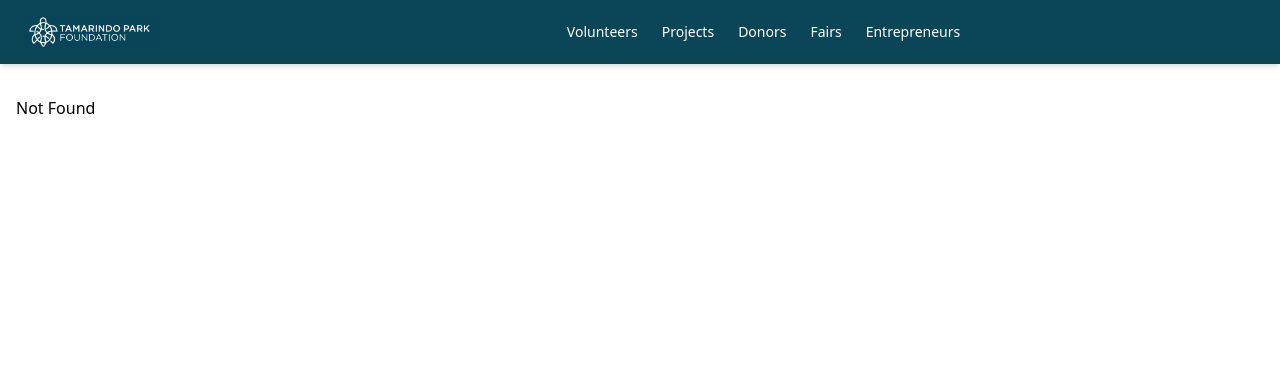
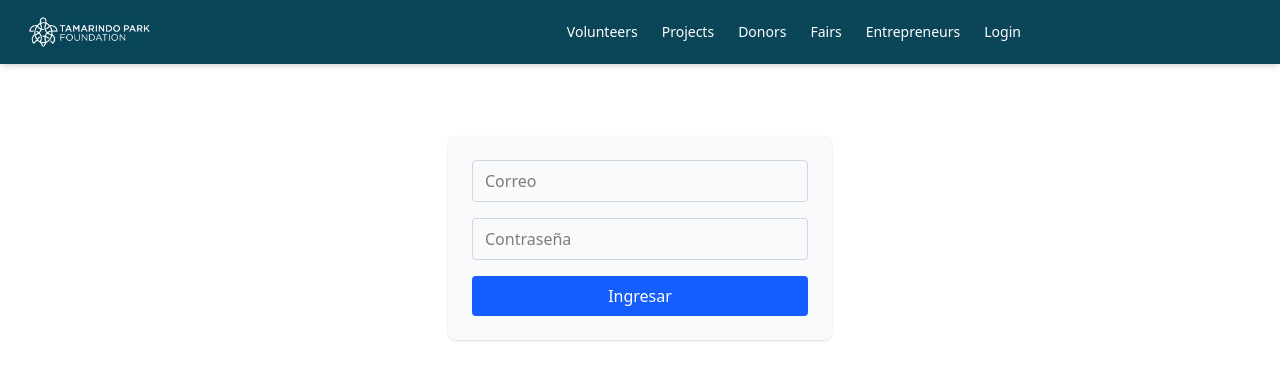
Before and after one commit to Jose-Picado-Zamora/Progra4-Proyecto, a React (Vite) app in the folder Front/: page /login in a window 1280 px wide. Before the commit this address had no page. Shown: the top 380 px of the page. Built offline with nearby package versions, Linux system fonts and the light colour scheme.

Commit message:
Login de Frontend terminado

```diff
--- a/Front/package.json
+++ b/Front/package.json
@@ -12,10 +12,11 @@
   "dependencies": {
     "@tailwindcss/vite": "^4.1.6",
     "@tanstack/react-form": "^1.9.0",
-    "@tanstack/react-query": "^5.75.2",
+    "@tanstack/react-query": "^5.77.2",
     "@tanstack/react-router": "^1.119.0",
     "@tanstack/react-table": "^8.21.3",
     "axios": "^1.9.0",
+    "jwt-decode": "^4.0.0",
     "react": "^19.0.0",
     "react-dom": "^19.0.0",
     "react-router-dom": "^7.5.3",
--- /dev/null
+++ b/Front/src/Components/Login.tsx
@@ -0,0 +1,57 @@
+import { useRef, useContext } from 'react';
+import { AuthContext } from '../Context/AuthContext';
+
+export default function Login() {
+    const context = useContext(AuthContext);
+    if (!context) throw new Error('Login must be used within an AuthProvider');
+
+    const { handleLogin, isLoading: loginLoading, isError: loginError } = context;
+
+    const emailRef = useRef<HTMLInputElement>(null);
+    const passwordRef = useRef<HTMLInputElement>(null);
+
+    const handleSubmit = async (e: React.FormEvent<HTMLFormElement>) => {
+        e.preventDefault();
+        try {
+            const email = emailRef.current?.value ?? '';
+            const password = passwordRef.current?.value ?? '';
+            if (!email || !password) return;
+
+            await handleLogin(email, password);
+        } catch (error) {
+            console.error("Login failed:", error);
+        }
+    };
+
+    return (
+        <form
+            onSubmit={handleSubmit}
+            className="max-w-sm mx-auto mt-10 p-6 bg-gray-50 rounded-lg shadow"
+        >
+            <input
+                ref={emailRef}
+                placeholder="Correo"
+                className="w-full px-3 py-2 mb-4 border border-gray-300 rounded focus:outline-none focus:ring-2 focus:ring-blue-500"
+            />
+
+            <input
+                type="password"
+                ref={passwordRef}
+                placeholder="Contraseña"
+                className="w-full px-3 py-2 mb-4 border border-gray-300 rounded focus:outline-none focus:ring-2 focus:ring-blue-500"
+            />
+
+            <button
+                type="submit"
+                disabled={loginLoading}
+                className="w-full py-2 px-4 bg-blue-600 hover:bg-blue-700 text-white font-medium rounded focus:outline-none focus:ring-2 focus:ring-blue-500 transition disabled:opacity-50"
+            >
+                {loginLoading ? 'Ingresando…' : 'Ingresar'}
+            </button>
+
+            {loginError && (
+                <p className="mt-2 text-sm text-red-600">Credenciales incorrectas</p>
+            )}
+        </form>
+    );
+}
--- a/Front/src/Components/Navbar.tsx
+++ b/Front/src/Components/Navbar.tsx
@@ -18,6 +18,7 @@ const Navbar = () => {
         <li><Link to="/donors" className="hover:text-gray-300">Donors</Link></li>
         <li><Link to="/fairs" className="hover:text-gray-300">Fairs</Link></li>
         <li><Link to="/entrepreneurs" className="hover:text-gray-300">Entrepreneurs</Link></li>
+        <li><Link to="/login" className="hover:text-gray-300">Login</Link></li>
       </ul>
 
       <div className="ml-auto">
--- /dev/null
+++ b/Front/src/Context/AuthContext.tsx
@@ -0,0 +1,81 @@
+import { useLogin } from '../Hook/UseLogin';
+import { decodeToken, client as axiosClient } from '../Services/AuthService';
+import {
+  createContext,
+  useContext,
+  useState,
+  ReactNode,
+  useEffect,
+} from 'react';
+
+interface AuthContextType {
+  token: string | null;
+  setToken: (token: string | null) => void;
+  handleLogin: (email: string, password: string) => Promise<any>;
+  isLoading: boolean;
+  isError: boolean;
+  logout: () => void;
+}
+
+export const AuthContext = createContext<AuthContextType | undefined>(undefined);
+
+export const AuthProvider = ({ children }: { children: ReactNode }) => {
+  const [token, setToken] = useState<string | null>(null);
+
+  const {
+    mutateAsync: loginMutation,
+    isPending: isLoading,
+    isError,
+  } = useLogin();
+
+  const handleLogin = async (email: string, password: string) => {
+    try {
+      const newToken = await loginMutation({ email, password });
+      setToken(newToken);
+      localStorage.setItem('authToken', newToken);
+      axiosClient.defaults.headers.common['Authorization'] = `Bearer ${newToken}`;
+      const data = decodeToken(newToken);
+      return data;
+    } catch (error) {
+      console.error("Login error:", error);
+      throw error;
+    }
+  };
+
+  const logout = () => {
+    localStorage.removeItem('authToken');
+    delete axiosClient.defaults.headers.common['Authorization'];
+    setToken(null);
+  };
+
+  useEffect(() => {
+    const storedToken = localStorage.getItem('authToken');
+    if (storedToken) {
+      setToken(storedToken);
+      axiosClient.defaults.headers.common['Authorization'] = `Bearer ${storedToken}`;
+    }
+  }, []);
+
+  return (
+    <AuthContext.Provider
+      value={{
+        token,
+        setToken,
+        handleLogin,
+        isLoading,
+        isError,
+        logout,
+      }}
+    >
+      {children}
+    </AuthContext.Provider>
+  );
+};
+
+export const useAuth = () => {
+  const context = useContext(AuthContext);
+  if (!context) {
+    throw new Error('useAuth must be used within an AuthProvider');
+  }
+  return context;
+};
--- /dev/null
+++ b/Front/src/Hook/UseLogin.tsx
@@ -0,0 +1,25 @@
+import { useMutation, useQueryClient } from '@tanstack/react-query';
+import { login } from '../Services/AuthService';
+
+type LoginParams = {
+  email: string;
+  password: string;
+};
+
+export function useLogin() {
+  const queryClient = useQueryClient();
+
+  return useMutation<string, Error, LoginParams>({
+    mutationFn: async ({ email, password }) => {
+      return await login({ email, password });
+    },
+
+    onSuccess: (token) => {
+      queryClient.setQueryData(['authToken'], token);
+    },
+
+    onError: (err: Error) => {
+      console.error('Login failed:', err.message);
+    },
+  });
+}
--- /dev/null
+++ b/Front/src/Pages/LoginPage.tsx
@@ -0,0 +1,9 @@
+import Login from '../Components/Login';
+
+const LoginPage = () => {
+    return (
+      <Login />
+    );
+  }
+
+export default LoginPage;
--- /dev/null
+++ b/Front/src/Services/AuthService.ts
@@ -0,0 +1,26 @@
+import axios from "axios";
+import { jwtDecode } from "jwt-decode";
+
+export const client = axios.create({
+  baseURL: "http://localhost:5173",
+  headers: {
+    "Content-Type": "application/json",
+  },
+});
+
+type LoginParams = {
+  email: string;
+  password: string;
+};
+
+export async function login({ email, password }: LoginParams): Promise<string> {
+  const { data } = await client.post<{ token: string }>("login", {
+    email,
+    password,
+  });
+  return data.token;
+}
+
+export function decodeToken(token: string) {
+  return jwtDecode(token);
+}
--- a/Front/src/main.tsx
+++ b/Front/src/main.tsx
@@ -1,8 +1,18 @@
 import { createRoot } from 'react-dom/client';
 import './index.css';
 import { RouterProvider } from '@tanstack/react-router';
+import { AuthProvider } from './Context/AuthContext';
 import router from './routes.tsx';
+import { QueryClient, QueryClientProvider } from "@tanstack/react-query";
+import App from './App.tsx';
+
+const queryClient = new QueryClient();
 
 createRoot(document.getElementById('root')!).render(
-  <RouterProvider router= {router}/>
+  <QueryClientProvider client={queryClient}>
+    <AuthProvider >
+      <RouterProvider router={router} />
+    </AuthProvider>
+  </QueryClientProvider>
+  ,
 );
--- a/Front/src/routes.tsx
+++ b/Front/src/routes.tsx
@@ -5,6 +5,8 @@ import VolunteersPage from "./Pages/VolunteersPage";
 import EntrepreneursPage from "./Pages/EntrepreneursPage";
 import FairsPage from "./Pages/FairsPage";
 import HomePage from "./Pages/HomePage";
+import LoginPage from "./Pages/LoginPage";
+
 import {
   createRootRoute,
   createRoute,
@@ -52,6 +54,13 @@ const fairsRoute = createRoute({
   component: FairsPage,
 });
 
+const loginRoute = createRoute({
+    getParentRoute: () => rootRoute,
+    path: "/login",
+    component: LoginPage,
+});
+
+
 rootRoute.addChildren([
   homeRoute,
   projectsRoute,
@@ -59,6 +68,7 @@ rootRoute.addChildren([
   volunteersRoute,
   entrepreneursRoute,
   fairsRoute,
+  loginRoute,
 ]);
 
 const router = createRouter({
```
Also changed, not shown: 1 other file (tests, documents, lock files or other folders).
